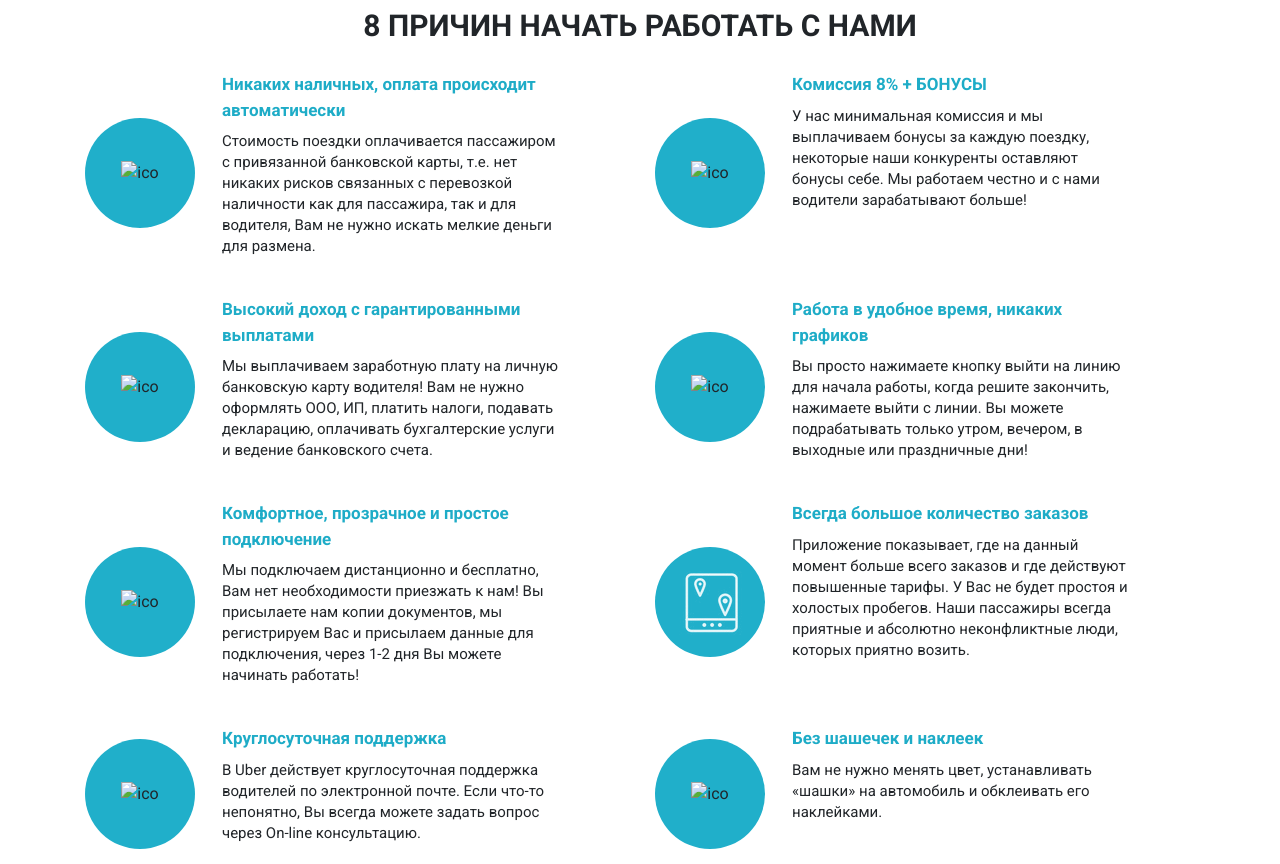
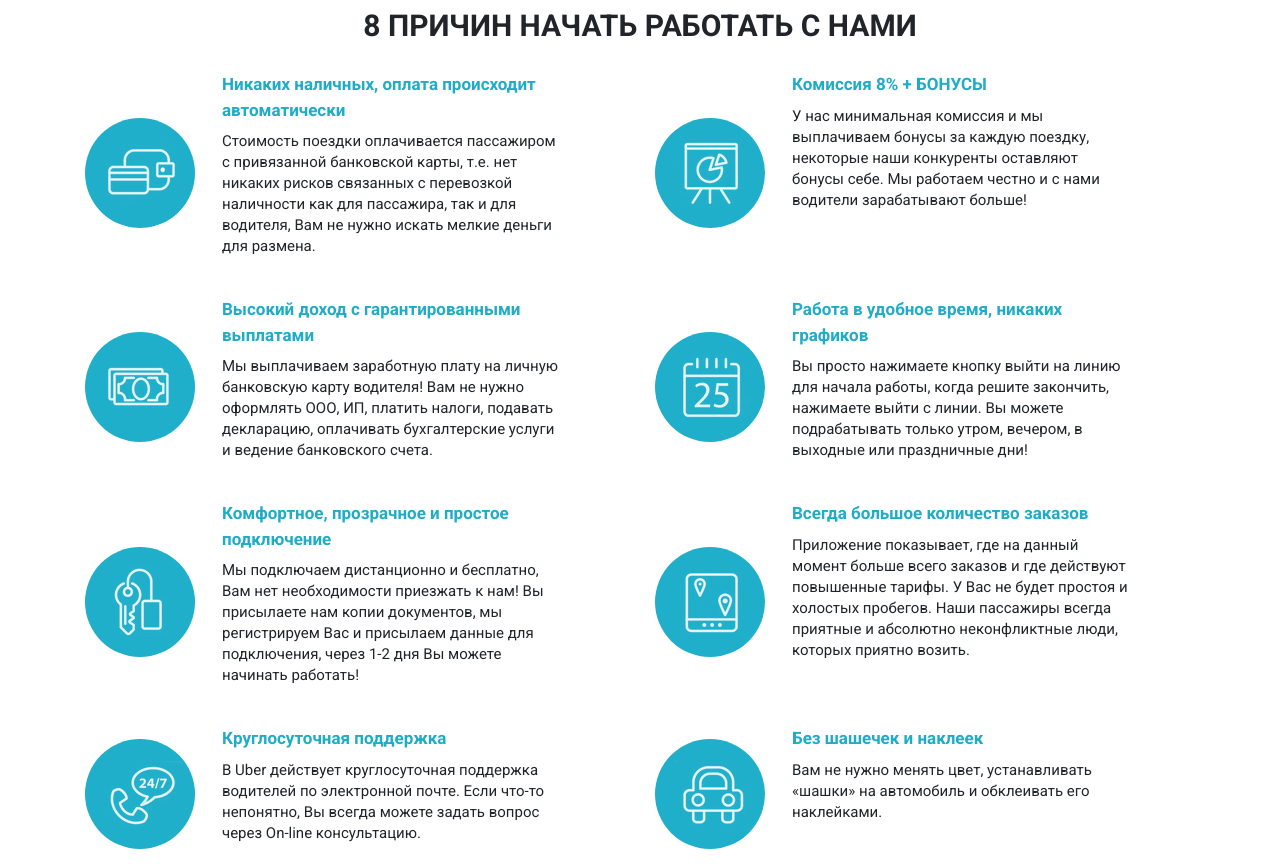
Before and after one commit to olaynick/olaynick.github.io, a plain HTML site: page index.html in a window 1280 px wide. Shown: the part 1044-1908 px from the top of the page. Drawn offline with Linux system fonts and the light colour scheme.

Commit message:
Update index.html

```diff
--- a/index.html
+++ b/index.html
@@ -73,7 +73,7 @@
 					<div class="adv_item col-md-6">
 						<div class="img_block">
 						<div class="img_circle">
-						<img src="/src/icons/ico1.png" alt="ico">
+						<img src="../icons/ico1.png" alt="ico">
 						</div>
 						</div>
 						<div class="adv_descr">
@@ -84,7 +84,7 @@
 					<div class="adv_item col-md-6">
 						<div class="img_block">
 						<div class="img_circle">
-						<img src="/src/icons/ico2.png" alt="ico">
+						<img src="../icons/ico2.png" alt="ico">
 						</div>
 					</div>
 					<div class="adv_descr">
@@ -95,7 +95,7 @@
 					<div class="adv_item col-md-6 mt-4">
 						<div class="img_block">
 						<div class="img_circle">
-						<img src="/src/icons/ico3.png" alt="ico">
+						<img src="../icons/ico3.png" alt="ico">
 						</div>
 					</div>
 					<div class="adv_descr">
@@ -107,7 +107,7 @@
 					<div class="adv_item col-md-6 mt-4">
 						<div class="img_block">
 						<div class="img_circle">
-						<img src="/src/icons/ico4.png" alt="ico">
+						<img src="../icons/ico4.png" alt="ico">
 						</div>
 					</div>
 					<div class="adv_descr">
@@ -119,7 +119,7 @@
 					<div class="adv_item col-md-6 mt-4">
 						<div class="img_block">
 						<div class="img_circle">
-						<img src="/src/icons/ico5.png" alt="ico">
+						<img src="../icons/ico5.png" alt="ico">
 						</div>
 					</div>
 					<div class="adv_descr">
@@ -131,7 +131,7 @@
 					<div class="adv_item col-md-6 mt-4">
 						<div class="img_block">
 						<div class="img_circle">
-						<img src="icons/ico6.png" alt="ico">
+						<img src="../icons/ico6.png" alt="ico">
 					</div>
 					</div>
 					<div class="adv_descr">
@@ -142,7 +142,7 @@
 					<div class="adv_item col-md-6 mt-4">
 						<div class="img_block">
 						<div class="img_circle">
-						<img src="/src/icons/ico7.png" alt="ico">
+						<img src="../icons/ico7.png" alt="ico">
 						</div>
 					</div>
 					<div class="adv_descr">
@@ -153,7 +153,7 @@
 					<div class="adv_item col-md-6 mt-4">
 						<div class="img_block">
 						<div class="img_circle">
-						<img src="/src/icons/ico8.png" alt="ico">
+						<img src="../icons/ico8.png" alt="ico">
 						</div>
 					</div>
 					<div class="adv_descr">
```
